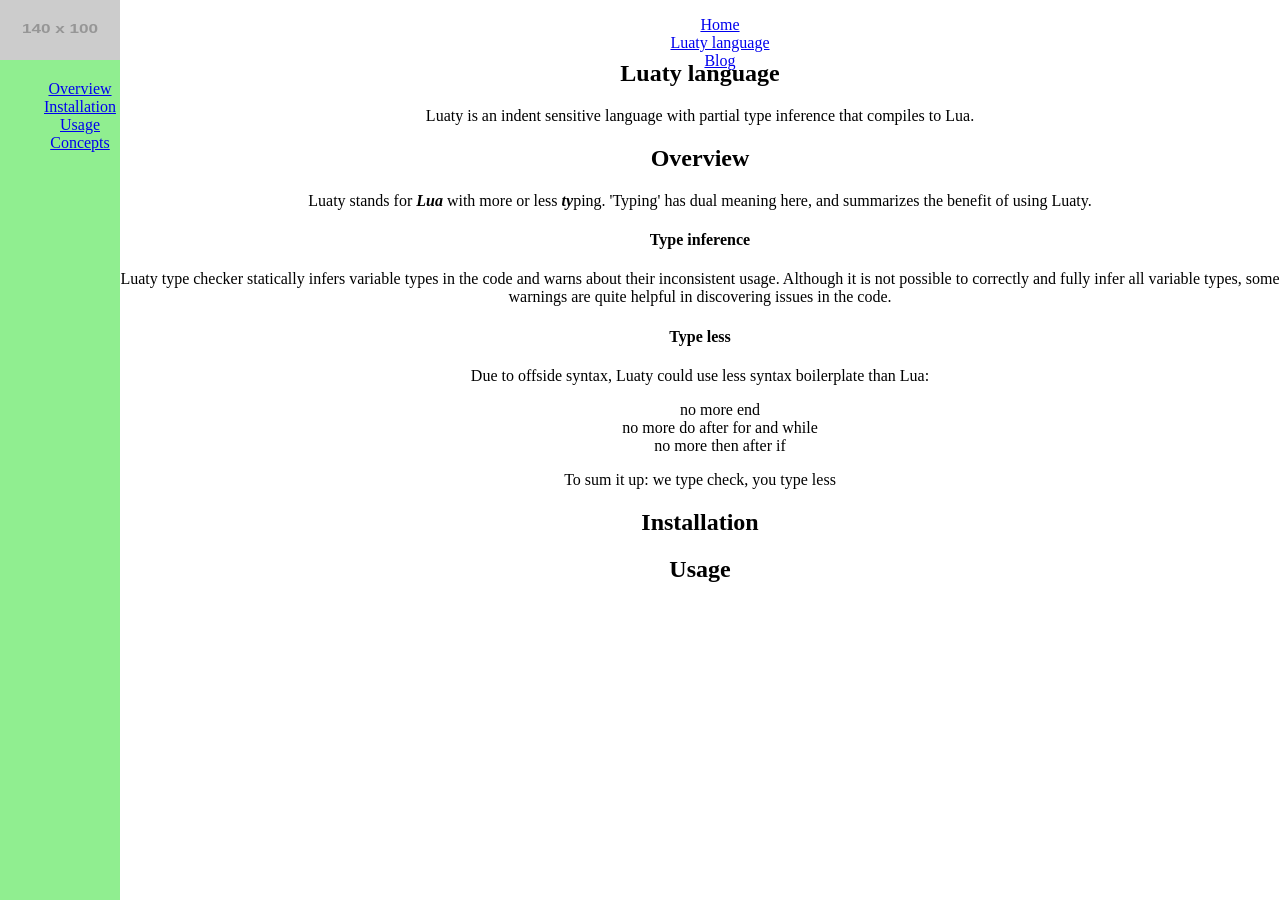
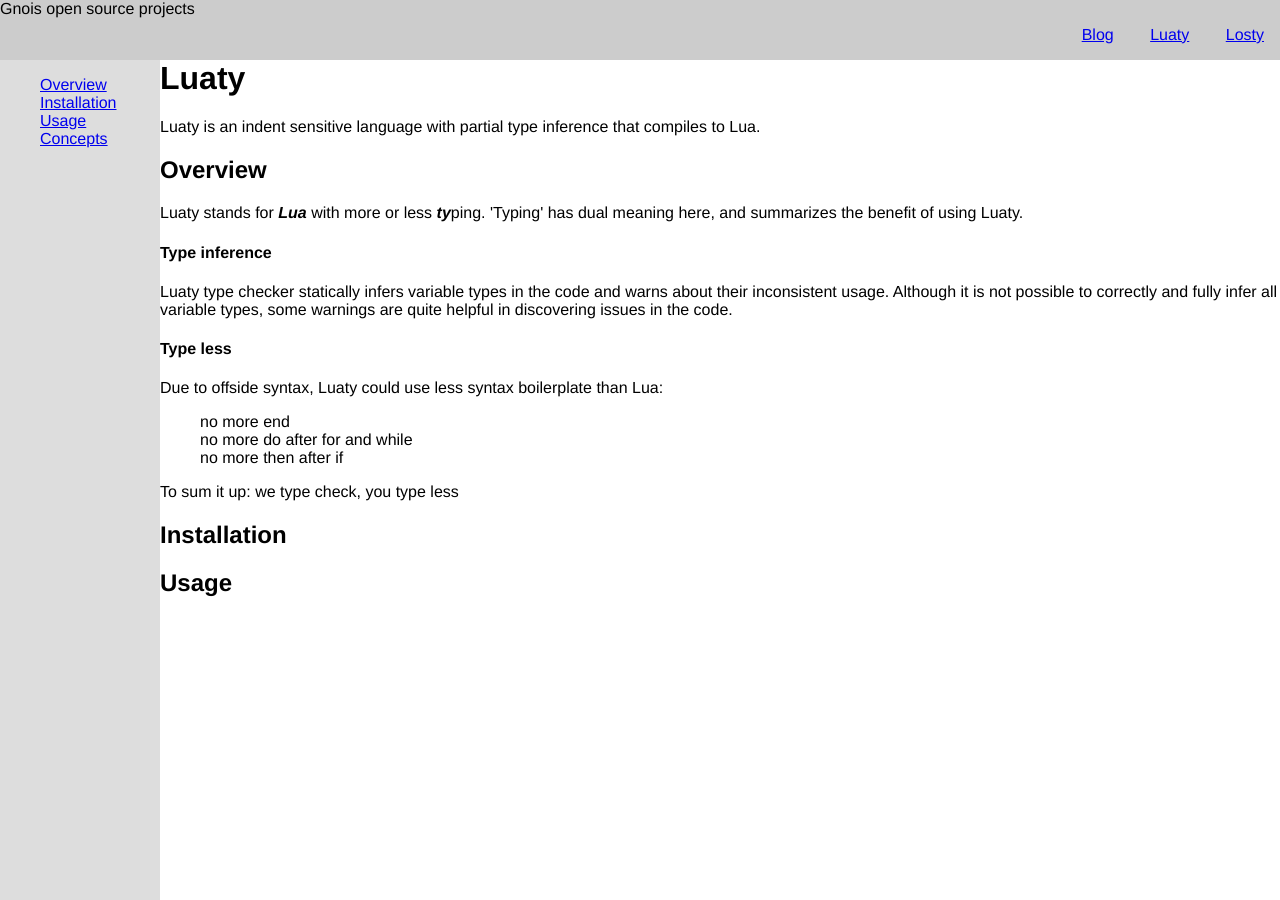
Before and after one commit to gnois/gnois.github.io, a Jekyll site: the page built from luaty/index.html, in a window 1280 px wide and 900 px high. Built offline with Jekyll 4.4.1, drawn with Linux system fonts in a browser that asks for light colours.

Commit message:
Update layout

```diff
--- a/_layouts/default.html
+++ b/_layouts/default.html
@@ -2,31 +2,25 @@
 <html>
   <head>
     <title>{{ page.title }}</title>
-
+    <meta name="viewport" content="width=device-width, initial-scale=1">
     <link rel="stylesheet" type="text/css" href="/css/main.css">
-
   </head>
 
-
   <body>
-<header><ul>
-<li><a href="/">Home</a></li>
-<li><a href="/luaty">Luaty language</a></li>
+  <header>
+    Gnois open source projects
+    <nav class="topnav">
+      <ul>
         <li><a href="/blog">Blog</a></li>
+        <li><a href="/luaty">Luaty</a></li>
+        <li><a href="/losty">Losty</a></li>
       </ul>
+    <nav>
   </header>
 
-<div class="container">
-  <section>
+  <main>
     {{ content }}
-  </section>
-</div>
+  </main>
 
-  <footer>
-   <ul>
-   <li><a href="https://github.com/gnois">GitHub</a></li>
-   </ul>
-  </footer>
 </body>
-
 </html>
--- a/css/main.css
+++ b/css/main.css
@@ -1,45 +1,42 @@
-body,
-html {
+html, body {
   height: 100%;
   margin: 0;
-}
-aside {
-  background: #90EE90;
-  height: 100%;
-  left: 0;
-  position: fixed;
-  top: 0;
-  width: 120px;
+  font-family: "Helvetica Neue", Helvetica, Arial, sans-serif;
 }
 ul {
   list-style: none;
 }
-section {
-  /* background: #ADD8E6; */
-  height: 100%;
-  margin-top: 60px;
-}
 header {
-  /*background: #FF0; */
+  background: #ccc;
   height: 60px;
-  left: 120px;
+  left: 0;
   right: 0;
   position: fixed;
-  text-align: center;
   top: 0;
   z-index: 99;
 }
-.container {
+.topnav {
+  right: 0;
+  position: fixed;
+  top: 10px;
+}
+.topnav li {
+  display: inline;
+  margin: 1em;
+}
+main {
+  position: relative;
+  top: 0;
   left: 0;
-  margin-left: 120px;
+  margin-top: 60px;
+  margin-left: 160px;
+  height: 100%;
   min-height: 100%;
-  position: relative;
-  text-align: center;
 }
-figure {
-  margin: 0;
+.leftnav {
+  position: fixed;
+  left: 0;
+  height: 100%;
+  width: 160px;
+  background: #ddd;
 }
-img {
-  height: 60px;
-  width: 100%;
-}
--- a/index.html
+++ b/index.html
@@ -3,6 +3,6 @@ layout: default
 title: Home
 ---
 
-		<div class="blurb">
-			<p>My name is Ko Wi Siong. I am a programmer.</p>
+		<div>
+			<p>Luaty programming language and Losty web framework</p>
 		</div>
--- a/luaty/index.html
+++ b/luaty/index.html
@@ -1,15 +1,10 @@
 ---
 layout: default
-title: Luaty language
+title: Luaty programming language
 ---
 
-<aside>
-  <nav>
-    <div class="nav-header">
-      <figure>
-        <img src="http://placehold.it/140x100" alt="" />
-      </figure>
-    </div>
+
+<nav class="leftnav">
   <ul>
     <li><a href="#overview">Overview</a></li>
     <li><a href="#installation">Installation</a></li>
@@ -17,21 +12,17 @@ title: Luaty language
     <li><a href="#concept">Concepts</a></li>
   </ul>
 </nav>
-</aside>
 
 
-<div class="about">
-	<h1>Luaty language</h1>
+<h1>Luaty</h1>
 <p>Luaty is an indent sensitive language with partial type inference that compiles to Lua.</p>
-</div>
 
 
-<div class="main">
 <a name="overview"><h2>Overview</h2></a>
 <p>Luaty stands for <strong><em>Lua</em></strong> with more or less <strong><em>ty</em></strong>ping. 'Typing' has dual meaning here, and summarizes the benefit of using Luaty.</p>
 
 <h4>Type inference</h4>
-  Luaty type checker statically infers variable types in the code and warns about their inconsistent usage. Although it is not possible to correctly and fully infer all variable types, some warnings are quite helpful in discovering issues in the code.
+<p>Luaty type checker statically infers variable types in the code and warns about their inconsistent usage. Although it is not possible to correctly and fully infer all variable types, some warnings are quite helpful in discovering issues in the code.</p>
 
 <h4>Type less</h4>
 <p>Due to offside syntax, Luaty could use less syntax boilerplate than Lua:</p>
@@ -50,6 +41,3 @@ title: Luaty language
 
 <a name="usage"><h2>Usage</h2></a>
 <p></p>
-
-
-</div>
```
Lines whose indentation alone changed are shown as unchanged.
